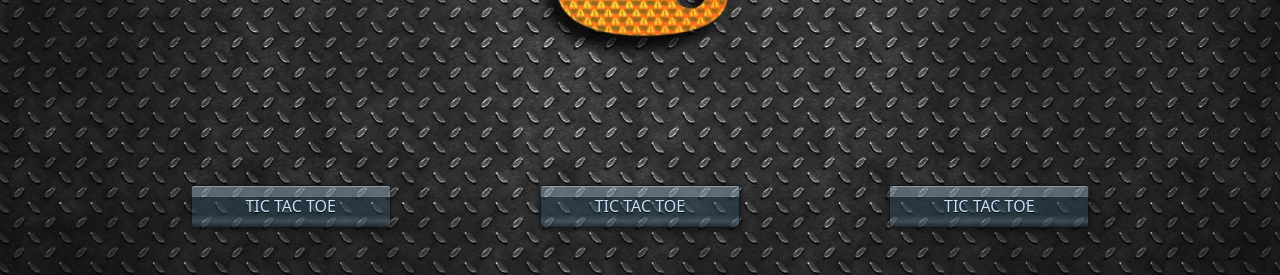
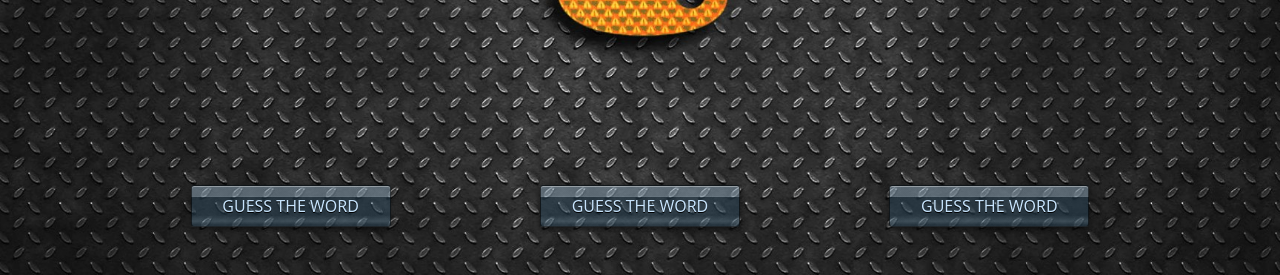
Before and after one commit to LNMIG/Games_Python, a Django app: page / in a window 1280 px wide. Shown: the part 525-800 px from the top of the page. Run offline with Django 4.2, Linux system fonts and the light colour scheme.

```diff
--- a/templates/index.html
+++ b/templates/index.html
@@ -44,13 +44,13 @@
     <div class="container p-0">
       <div class="row row-cols-3">
         <div class="col">
-          <a class="glass blue text-decoration-none" href={% url 'apps.tictactoe:home' %}>TIC TAC TOE</a>
+          <a class="glass blue text-decoration-none" href={% url 'apps.guesstheword:home' %}>GUESS THE WORD</a>
         </div>
         <div class="col">
-          <a class="glass blue text-decoration-none" href={% url 'apps.tictactoe:home' %}>TIC TAC TOE</a>
+          <a class="glass blue text-decoration-none" href={% url 'apps.guesstheword:home' %}>GUESS THE WORD</a>
         </div>
         <div class="col">
-          <a class="glass blue text-decoration-none" href={% url 'apps.tictactoe:home' %}>TIC TAC TOE</a>
+          <a class="glass blue text-decoration-none" href={% url 'apps.guesstheword:home' %}>GUESS THE WORD</a>
         </div>
       </div>
     </div>
```
